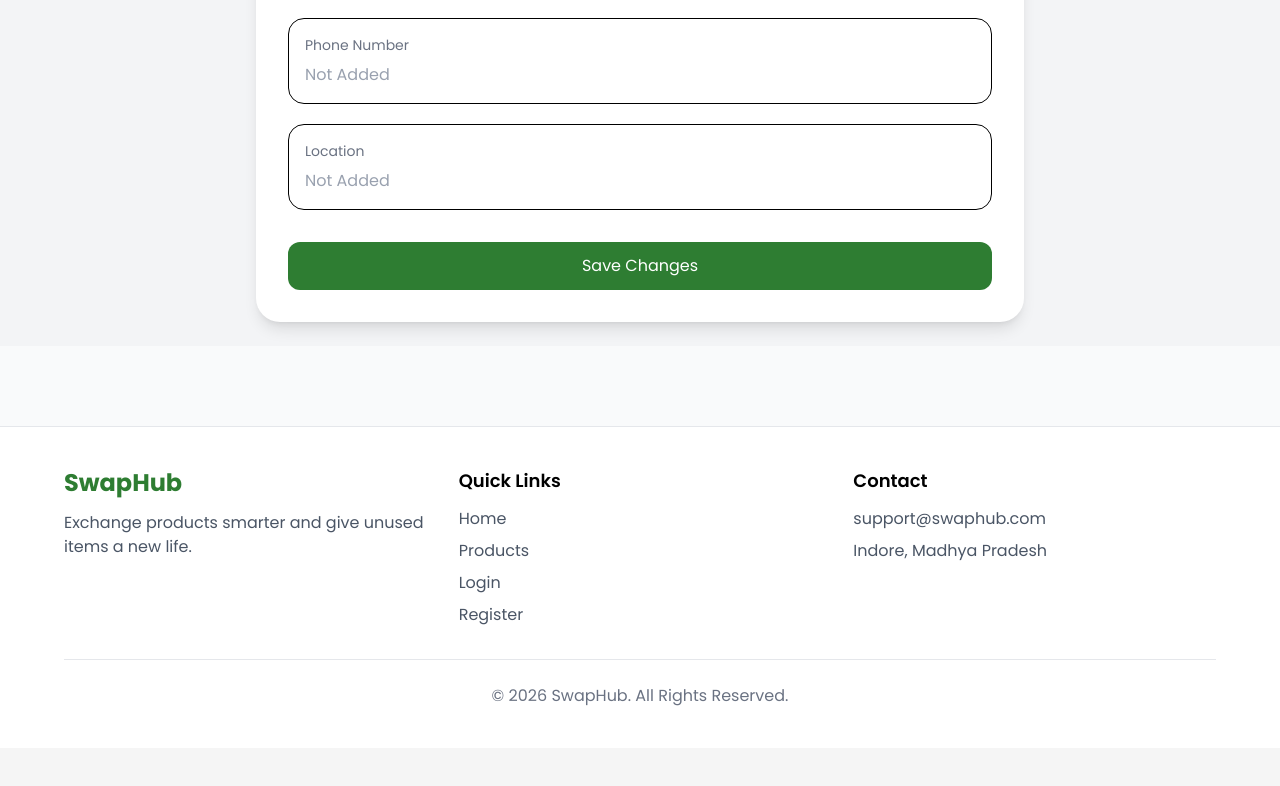
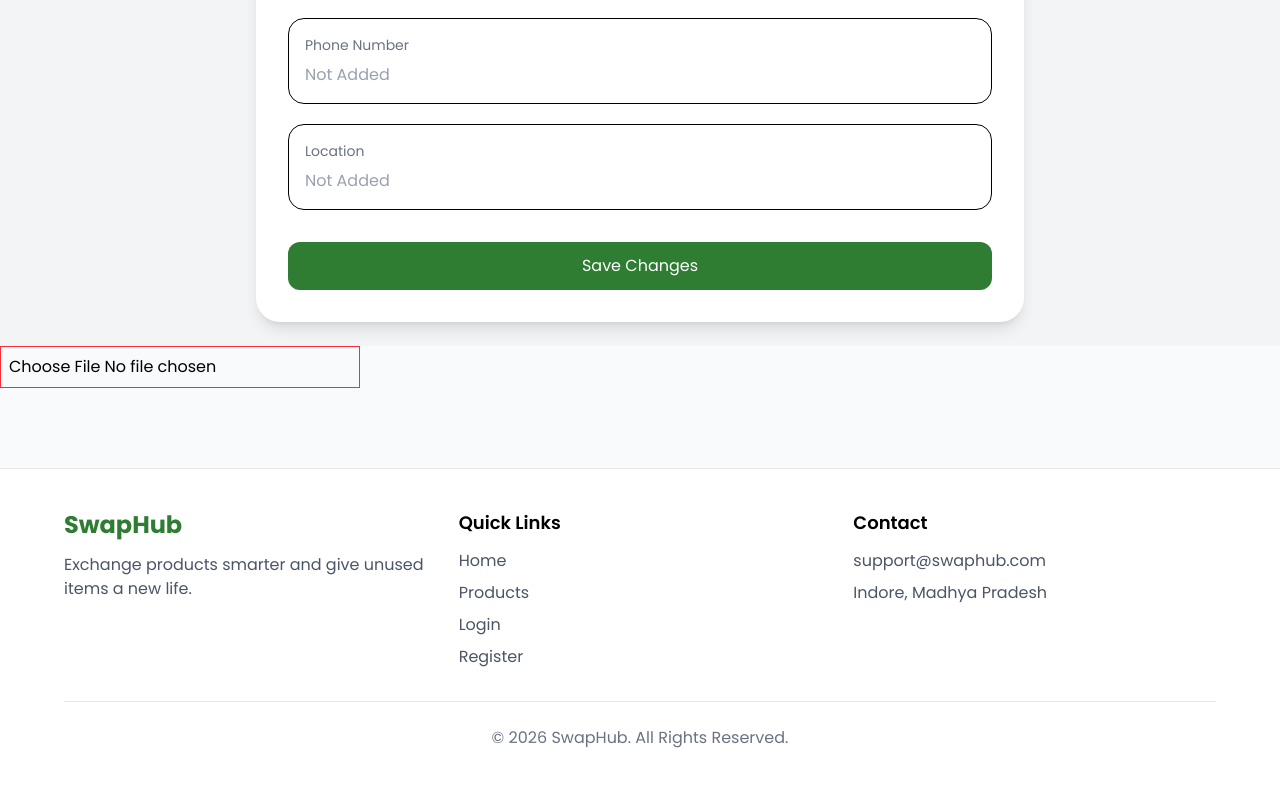
Before and after one commit to Amanverma45/swapHub, a React (Vite) app in the folder Frontend/hub/: page /profile in a window 1280 px wide. Shown: the part 634-1420 px from the top of the page. Before the commit the page ends 1382 px from the top, so only its background shows below. Built offline with nearby package versions, Linux system fonts and the light colour scheme; no server answers; sample sign-in values are in the browser's storage.

Commit message:
remove hidden

```diff
--- a/Frontend/hub/src/Components/Profile.jsx
+++ b/Frontend/hub/src/Components/Profile.jsx
@@ -215,6 +215,11 @@ const Profile = () => {
           </div>
         </div>
       </section>
+      <input
+  type="file"
+  onChange={(e) => console.log(e.target.files)}
+  className="border border-red-500 p-2"
+/>
       {showPhotoOptions && (
         <div
           className="fixed inset-0 bg-black/40 flex items-end justify-center z-50"
@@ -253,12 +258,7 @@ const Profile = () => {
               <FaImages className="text-2xl text-[#2E7D32]" />
               <span className="text-lg">Gallery</span>
             </button>
-            <input
-  type="file"
-  accept="image/*"
-  onChange={(e) => setProfileImage(e.target.files[0])}
-  className="w-full border border-gray-300 rounded-xl p-3 mt-4"
-/>
+
             {profileImage && (
               <button
                 type="button"
```
